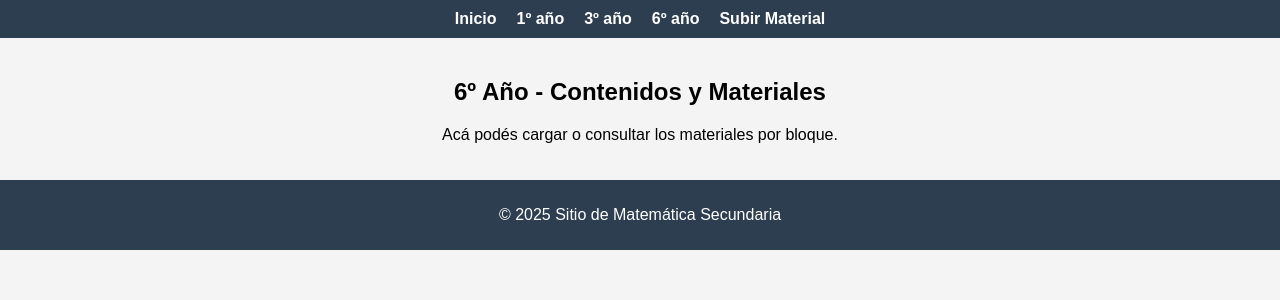
After one commit to luromero1985/materialMatematicaEscuela, a PHP site: page /sexto.php in a window 1280 px wide. The commit adds this page. Shown: the top 300 px of the page. Run offline with PHP 8.4, Linux system fonts and the light colour scheme.

Commit message:
cambio de lugar

```diff
--- a/public/includes/header.php
+++ b/public/includes/header.php
@@ -6,12 +6,12 @@
     <link rel="stylesheet" href="css/style.css">
 </head>
 <body>
-    <nav>
-        <ul class="menu">
-            <li><a href="index.php">Inicio</a></li>
-            <li><a href="#">1º año</a></li>
-            <li><a href="#">3º año</a></li>
-            <li><a href="#">6º año</a></li>
-            <li><a href="#">Subir Material</a></li>
-        </ul>
-    </nav>
+<nav>
+    <ul class="menu">
+        <li><a href="index.php">Inicio</a></li>
+        <li><a href="primero.php">1º año</a></li>
+        <li><a href="tercero.php">3º año</a></li>
+        <li><a href="sexto.php">6º año</a></li>
+        <li><a href="subirMaterial.html">Subir Material</a></li>
+    </ul>
+</nav>
--- /dev/null
+++ b/public/sexto.php
@@ -0,0 +1,9 @@
+<?php include 'includes/header.php'; ?>
+
+<main>
+    <h2>6º Año - Contenidos y Materiales</h2>
+    <p>Acá podés cargar o consultar los materiales por bloque.</p>
+    <!-- A futuro: tabla con los bloques, PDF, links, etc. -->
+</main>
+
+<?php include 'includes/footer.php'; ?>
```
Also changed, not shown: public/primero.php (added, +9 -0 lines), public/tercero.php (added, +9 -0 lines).
